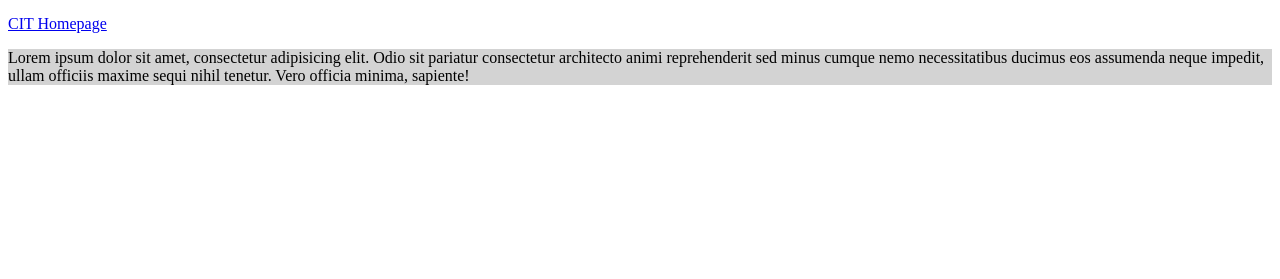
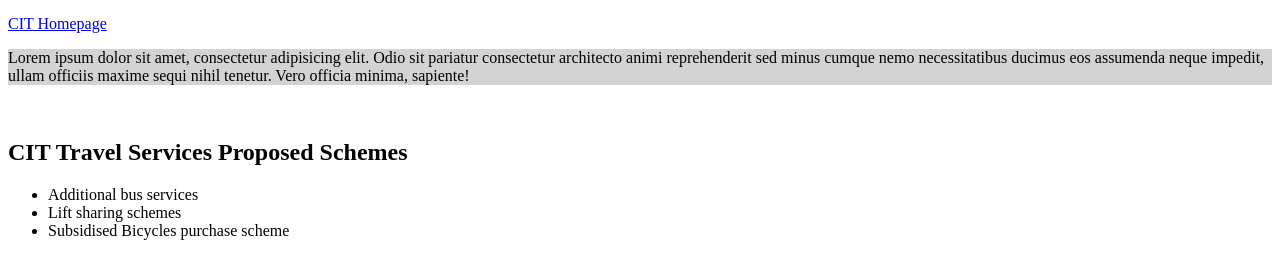
Before and after one commit to DavidC8519/AgileAssignemnt1, a plain HTML site: page index.html in a window 1280 px wide. Shown: the part 155-434 px from the top of the page. Drawn offline with Linux system fonts and the light colour scheme.

Commit message:
Add heading and unordered list of CIT travel service schemes

```diff
--- a/index.html
+++ b/index.html
@@ -1,3 +1,5 @@
+
+
 <!DOCTYPE html>
 <html lang="en">
    <head>
@@ -6,7 +8,7 @@
       <meta http-equiv="X-UA-Compatible" content="ie=edge">
       <title>MTU Travel</title>
    </head>
-<!-- Version two of the site. Added the styling to the h1-->
+   <!-- Version four of the site. Added the ordered and unordered lists-->
    <body>
       <h1 style="color:blue;">CIT Travel Services</h1>
       <address>
@@ -17,8 +19,15 @@
       </address>
       <br>
       <a href="https://www.cit.ie">CIT Homepage</a>
-
       <p style="background-color:LightGray;">Lorem ipsum dolor sit amet, consectetur adipisicing elit. Odio sit pariatur consectetur architecto animi reprehenderit sed minus cumque nemo necessitatibus ducimus eos assumenda neque impedit,
-    ullam officiis maxime sequi nihil tenetur. Vero officia minima, sapiente!</p>
+         ullam officiis maxime sequi nihil tenetur. Vero officia minima, sapiente!
+      </p>
+      <br>
+      <h2>CIT Travel Services Proposed Schemes</h2>
+      <ul>
+         <li>Additional bus services</li>
+         <li>Lift sharing schemes</li>
+         <li>Subsidised Bicycles purchase scheme</li>
+      </ul>
    </body>
 </html>
```
Lines whose indentation alone changed are shown as unchanged.
